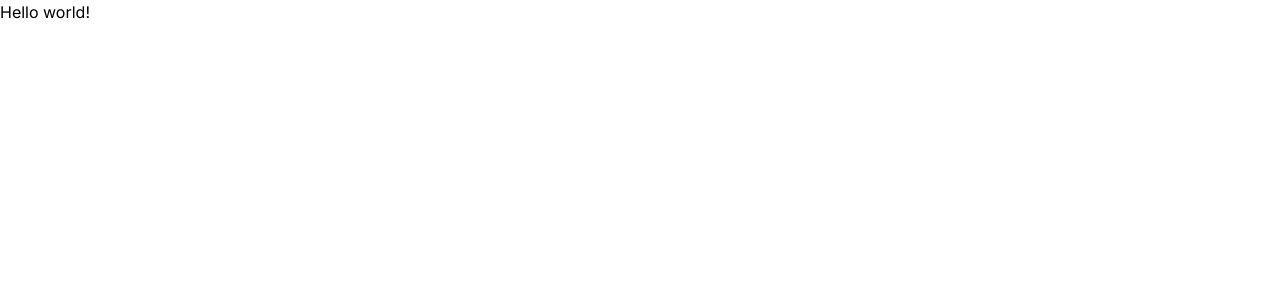
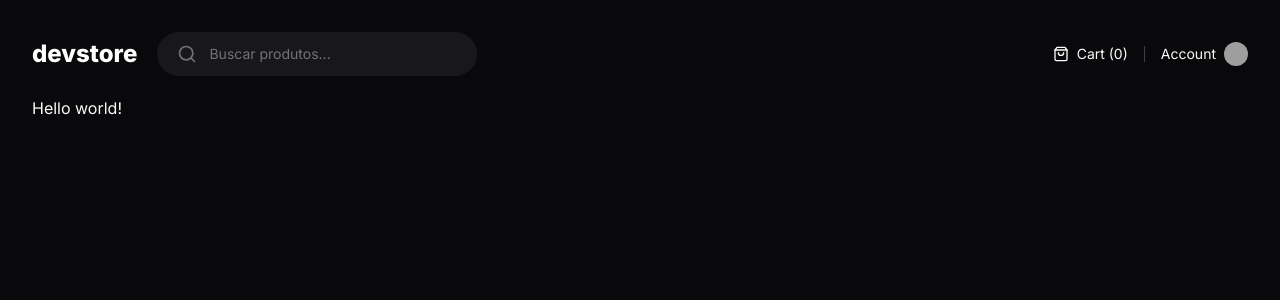
Before and after one commit to GabrielCenteioFreitas/estudos-rocketseat-devstore, a Next.js app: page / in a window 1280 px wide. Shown: the top 300 px of the page. Built offline with nearby package versions, Linux system fonts and the light colour scheme; grey boxes are pictures that could not be loaded.

Commit message:
feat: add Header component

```diff
--- a/next.config.ts
+++ b/next.config.ts
@@ -1,7 +1,13 @@
 import type { NextConfig } from 'next'
 
 const nextConfig: NextConfig = {
-  /* config options here */
+  images: {
+    remotePatterns: [
+      {
+        hostname: 'github.com',
+      },
+    ],
+  },
 }
 
 export default nextConfig
--- a/package.json
+++ b/package.json
@@ -9,6 +9,7 @@
     "lint": "next lint"
   },
   "dependencies": {
+    "lucide-react": "^0.469.0",
     "next": "15.1.2",
     "react": "^19.0.0",
     "react-dom": "^19.0.0"
--- /dev/null
+++ b/src/app/(store)/(home)/loading.tsx
@@ -0,0 +1,3 @@
+export default function HomeLoading() {
+  return <p>Carregando...</p>
+}
--- /dev/null
+++ b/src/app/(store)/layout.tsx
@@ -0,0 +1,11 @@
+import { Header } from '@/components/header'
+import type { ReactNode } from 'react'
+
+export default function StoreLayout({ children }: { children: ReactNode }) {
+  return (
+    <div className="mx-auto grid min-h-screen w-full max-w-[1600px] grid-rows-app gap-5 p-8">
+      <Header />
+      {children}
+    </div>
+  )
+}
--- a/src/app/layout.tsx
+++ b/src/app/layout.tsx
@@ -18,7 +18,7 @@
 }>) {
   return (
     <html lang="pt-br" className={inter.variable}>
-      <body className="antialiased">{children}</body>
+      <body className="antialiased bg-zinc-950 text-zinc-50">{children}</body>
     </html>
   )
 }
--- /dev/null
+++ b/src/components/header.tsx
@@ -0,0 +1,44 @@
+import { Search, ShoppingBag } from 'lucide-react'
+import Image from 'next/image'
+import Link from 'next/link'
+
+export const Header = () => {
+  return (
+    <div className="flex items-center justify-between">
+      <div className="flex items-center gap-5">
+        <Link href="/" className="text-2xl font-extrabold text-white">
+          devstore
+        </Link>
+
+        <form className="flex w-[320px] items-center gap-3 rounded-full bg-zinc-900 px-5 py-3 ring-zinc-700">
+          <Search className="size-5 text-zinc-500" />
+
+          <input
+            placeholder="Buscar produtos..."
+            className="flex-1 bg-transparent text-sm outline-none placeholder:text-zinc-500"
+          />
+        </form>
+      </div>
+
+      <div className="flex items-center gap-4">
+        <div className="flex items-center gap-2">
+          <ShoppingBag className="size-4" />
+          <span className="text-sm">Cart (0)</span>
+        </div>
+
+        <div className="w-px h-4 bg-zinc-700" />
+
+        <Link href="/" className="flex items-center gap-2 hover:underline">
+          <span className="text-sm">Account</span>
+          <Image
+            src="https://github.com/GabrielCenteioFreitas.png"
+            alt=""
+            className="size-6 rounded-full"
+            width={24}
+            height={24}
+          />
+        </Link>
+      </div>
+    </div>
+  )
+}
--- a/tailwind.config.ts
+++ b/tailwind.config.ts
@@ -10,6 +10,9 @@
     fontFamily: {
       sans: 'var(--font-inter)',
     },
+    gridTemplateRows: {
+      app: 'min-content max-content',
+    },
   },
   plugins: [],
 } satisfies Config
```
Also changed, not shown: src/app/(store)/(home)/page.tsx (renamed from src/app/page.tsx), 1 other file (tests, documents, lock files or other folders).
